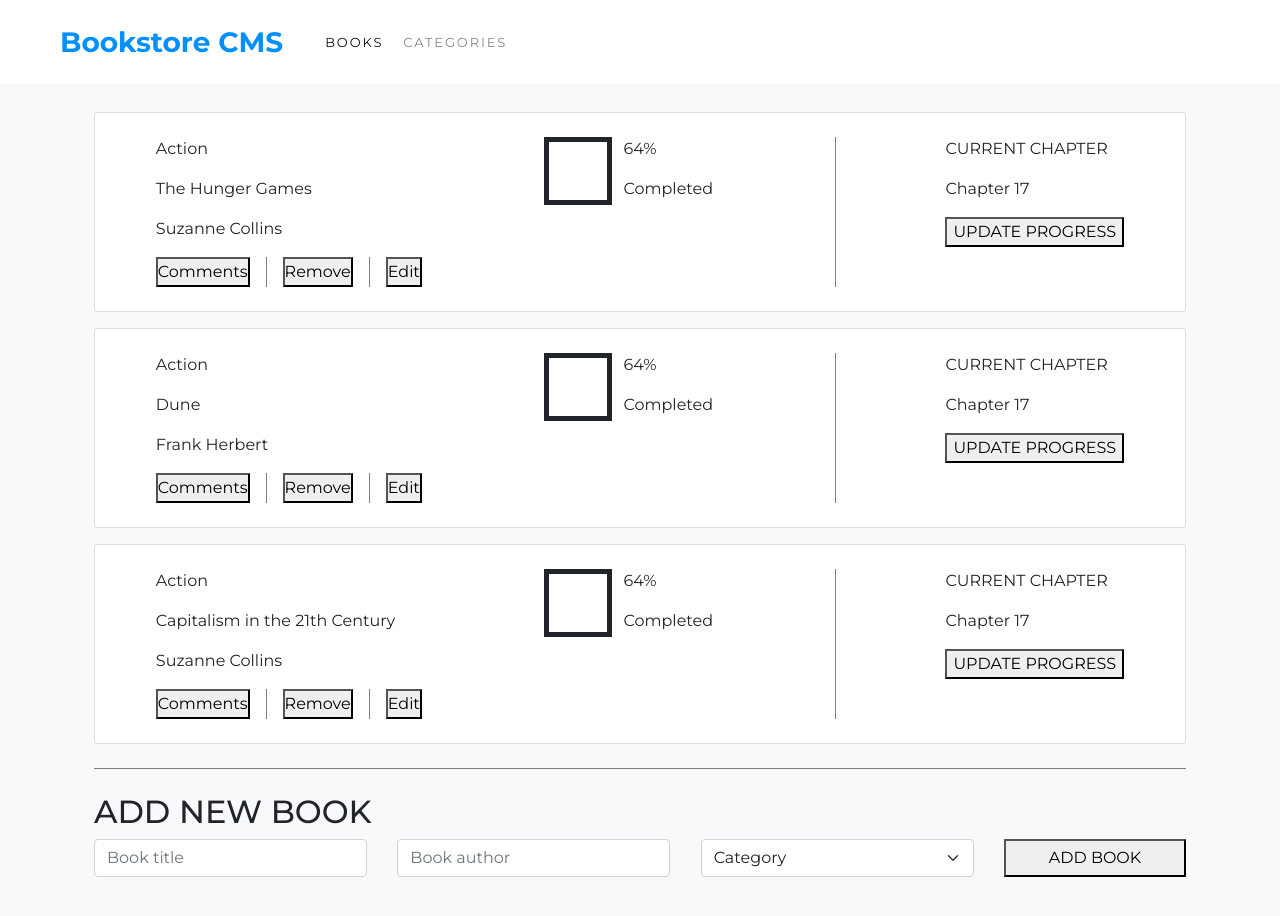
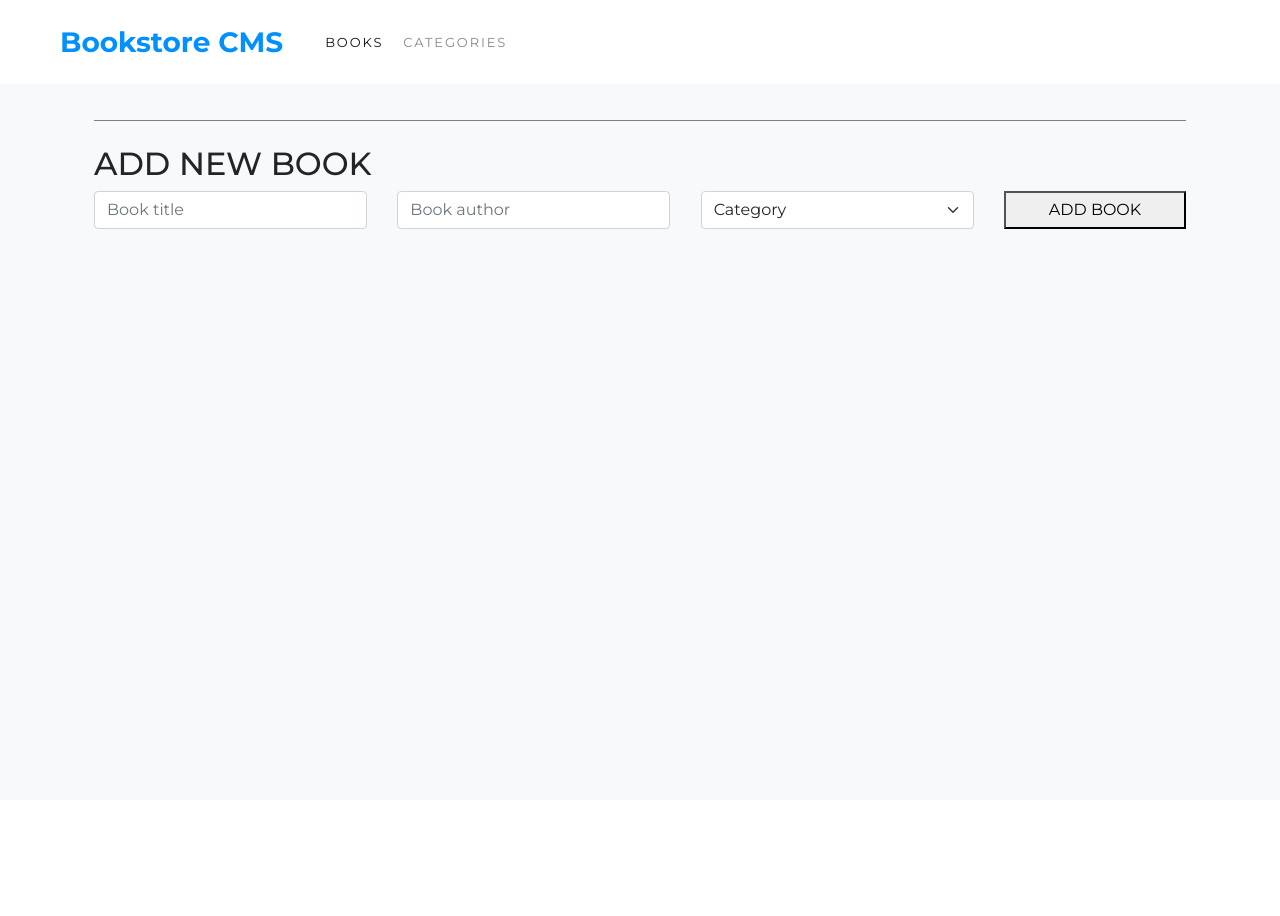
Before and after one commit to dicodiaz/bookstore, a React (Create React App) app: page / in a window 1280 px wide. Shown: the top 916 px of the page. After the commit the page ends 800 px from the top, so only its background shows below. Built offline with nearby package versions, Linux system fonts and the light colour scheme.

Commit message:
Add functionality for adding and removing books

```diff
--- a/package.json
+++ b/package.json
@@ -17,6 +17,8 @@
     "react-router-dom": "^5.3.0",
     "react-scripts": "4.0.3",
     "redux": "^4.1.2",
+    "redux-logger": "^3.0.6",
+    "uuid": "^8.3.2",
     "web-vitals": "^1.1.2"
   },
   "scripts": {
--- a/src/components/Book.js
+++ b/src/components/Book.js
@@ -1,6 +1,13 @@
 import PropTypes from 'prop-types';
+import { useDispatch } from 'react-redux';
+import { removeBook } from '../redux/books/books';
 
-const Book = ({ title, author }) => (
+const Book = ({ id, title, author }) => {
+  const dispatch = useDispatch();
+
+  const handleRemove = () => dispatch(removeBook(id));
+
+  return (
     <div className="card">
       <div className="row row-cols-auto mx-0 py-4 justify-content-around">
         <div>
@@ -10,7 +17,9 @@
           <div className="row row-cols-auto mx-0 g-0">
             <button type="button">Comments</button>
             <div className="v-line px-0 mx-3" />
-          <button type="button">Remove</button>
+            <button type="button" onClick={handleRemove}>
+              Remove
+            </button>
             <div className="v-line px-0 mx-3" />
             <button type="button">Edit</button>
           </div>
@@ -33,10 +42,12 @@
       </div>
     </div>
   );
+};
 
 Book.propTypes = {
   title: PropTypes.string.isRequired,
   author: PropTypes.string.isRequired,
+  id: PropTypes.string.isRequired,
 };
 
 export default Book;
--- a/src/components/BookList.js
+++ b/src/components/BookList.js
@@ -1,17 +1,14 @@
+import { useSelector } from 'react-redux';
 import Book from './Book';
 
 const BookList = () => {
-  const books = [
-    { id: 1, title: 'The Hunger Games', author: 'Suzanne Collins' },
-    { id: 2, title: 'Dune', author: 'Frank Herbert' },
-    { id: 3, title: 'Capitalism in the 21th Century', author: 'Suzanne Collins' },
-  ];
+  const books = useSelector((state) => state.booksReducer.books);
 
   return (
     <ul className="list-unstyled row mx-0 g-0 gy-3">
       {books.map((book) => (
         <li key={book.id}>
-          <Book title={book.title} author={book.author} />
+          <Book id={book.id} title={book.title} author={book.author} />
         </li>
       ))}
     </ul>
--- a/src/components/Form.js
+++ b/src/components/Form.js
@@ -1,23 +1,60 @@
-const Form = () => (
+import { useDispatch } from 'react-redux';
+import { v4 as uuidv4 } from 'uuid';
+import useInputHook from '../hooks/inputHook';
+import { addBook } from '../redux/books/books';
+
+const Form = () => {
+  const dispatch = useDispatch();
+  const { value: titleValue, reset: titleReset, onChange: titleOnChange } = useInputHook('');
+  const { value: authorValue, reset: authorReset, onChange: authorOnChange } = useInputHook('');
+
+  const submitBookToStore = (event) => {
+    event.preventDefault();
+    const newBook = {
+      id: uuidv4(),
+      title: titleValue,
+      author: authorValue,
+    };
+    dispatch(addBook(newBook));
+    titleReset();
+    authorReset();
+  };
+
+  return (
     <div>
       <h2>ADD NEW BOOK</h2>
       <form className="row mx-0 g-0 justify-content-between">
         <div className="col-3">
-        <input type="text" className="form-control" placeholder="Book title" required />
+          <input
+            type="text"
+            className="form-control"
+            placeholder="Book title"
+            value={titleValue}
+            onChange={titleOnChange}
+            required
+          />
         </div>
         <div className="col-3">
-        <input type="text" className="form-control" placeholder="Book author" required />
+          <input
+            type="text"
+            className="form-control"
+            placeholder="Book author"
+            value={authorValue}
+            onChange={authorOnChange}
+            required
+          />
         </div>
         <div className="col-3">
-        <select className="col-3 form-select">
-          <option selected>Category</option>
+          <select className="col-3 form-select" defaultValue="Category">
+            <option>Category</option>
           </select>
         </div>
-      <button type="submit" className="col-2">
+        <button type="submit" className="col-2" onClick={submitBookToStore}>
           ADD BOOK
         </button>
       </form>
     </div>
   );
+};
 
 export default Form;
--- /dev/null
+++ b/src/hooks/inputHook.js
@@ -0,0 +1,14 @@
+import { useState } from 'react';
+
+const useInputHook = (initialValue) => {
+  const [value, setValue] = useState(initialValue);
+
+  return {
+    value,
+    setValue,
+    reset: () => setValue(''),
+    onChange: (event) => setValue(event.target.value),
+  };
+};
+
+export default useInputHook;
--- a/src/redux/books/books.js
+++ b/src/redux/books/books.js
@@ -1,25 +1,27 @@
-const INCREMENT = 'react-redux-setup/counter/increment';
-const DECREMENT = 'react-redux-setup/counter/decrement';
+const ADD_BOOK = 'bookstore/books/ADD_BOOK';
+const REMOVE_BOOK = 'bookstore/books/REMOVE_BOOK';
 
 const initialState = {
-  count: 0,
+  books: [],
 };
 
 export default (state = initialState, action) => {
   switch (action.type) {
-    case INCREMENT:
-      return { ...state, count: state.count + 1 };
-    case DECREMENT:
-      return { ...state, count: state.count - 1 };
+    case ADD_BOOK:
+      return { ...state, books: [...state.books, action.payload] };
+    case REMOVE_BOOK:
+      return { ...state, books: state.books.filter((book) => book.id !== action.payload) };
     default:
       return state;
   }
 };
 
-export const increment = () => ({
-  type: INCREMENT,
+export const addBook = (payload) => ({
+  type: ADD_BOOK,
+  payload,
 });
 
-export const decrement = () => ({
-  type: DECREMENT,
+export const removeBook = (payload) => ({
+  type: REMOVE_BOOK,
+  payload,
 });
--- a/src/redux/configureStore.js
+++ b/src/redux/configureStore.js
@@ -1,6 +1,12 @@
-import { createStore } from 'redux';
-import reducer from './books/books';
+import { applyMiddleware, combineReducers, createStore } from 'redux';
+import logger from 'redux-logger';
+import booksReducer from './books/books';
 
-const store = createStore(reducer);
+const reducer = combineReducers({
+  booksReducer,
+  // additional reducers could be added here
+});
+
+const store = createStore(reducer, applyMiddleware(logger));
 
 export default store;
```
Also changed, not shown: 1 other file (tests, documents, lock files or other folders). Lines whose indentation alone changed are shown as unchanged.
